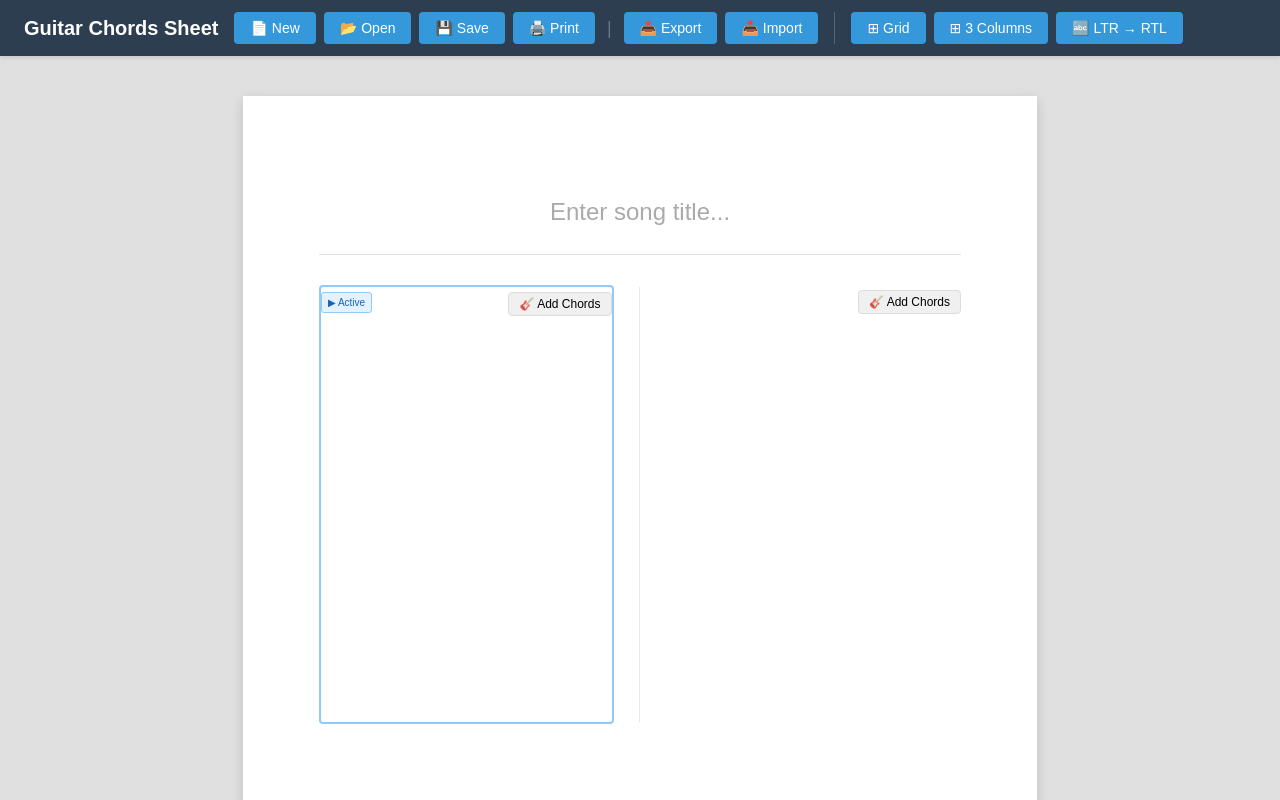
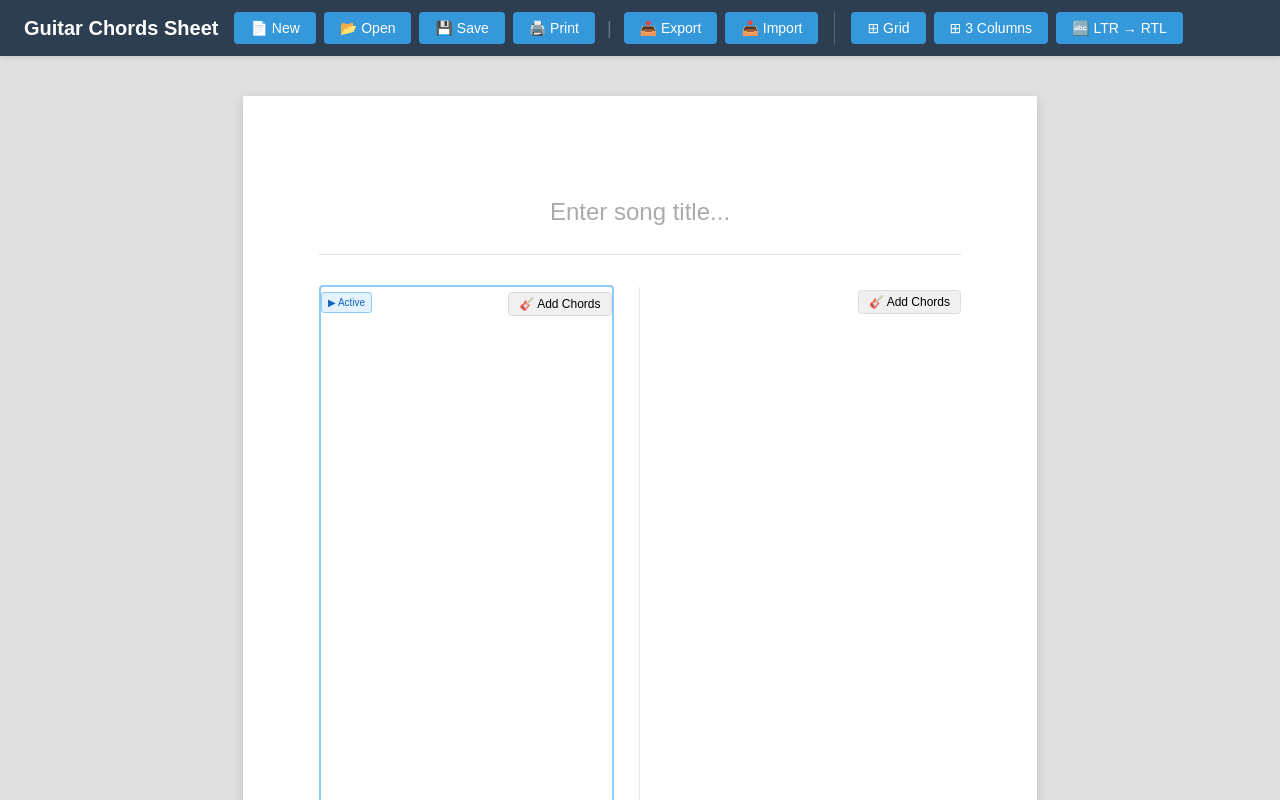
Before and after one commit to ofir5nisimi/chordsheet_studio, a React (Vite) app: page / in a window 1280 px wide. Shown: the top 800 px of the page. Built offline with nearby package versions, Linux system fonts and the light colour scheme.

Commit message:
Fix page boundary indicator, improve print styles, add chord drag padding

```diff
--- a/src/styles/A4Page.css
+++ b/src/styles/A4Page.css
@@ -16,15 +16,35 @@
 .a4-page {
   width: 794px;
   min-height: 1123px;
+  height: 1193px; /* Increased to better match actual print area */
   background-color: #ffffff;
   box-shadow: 0 4px 12px rgba(0, 0, 0, 0.15);
   position: relative;
   box-sizing: border-box;
+  overflow: visible; /* Allow content to overflow visually */
 
   /* Margins matching specification */
   /* Top: 25mm ≈ 94px, Bottom: 25mm ≈ 94px */
   /* Left: 20mm ≈ 76px, Right: 20mm ≈ 76px */
   padding: 94px 76px;
+}
+
+/* Page boundary indicator - red dashed line at the very edge of the page */
+.a4-page::before {
+  content: '';
+  position: absolute;
+  bottom: 0;
+  left: 0;
+  right: 0;
+  height: 3px;
+  background: repeating-linear-gradient(
+    90deg,
+    #e74c3c 0px,
+    #e74c3c 10px,
+    transparent 10px,
+    transparent 20px
+  );
+  z-index: 1000;
 }
 
 .a4-page-content {
@@ -231,6 +251,11 @@
 
 /* Print and PDF styles */
 @media print {
+  * {
+    -webkit-print-color-adjust: exact !important;
+    print-color-adjust: exact !important;
+  }
+
   .a4-page-container {
     padding: 0;
     background-color: #ffffff;
@@ -240,11 +265,41 @@
   .a4-page {
     box-shadow: none;
     margin: 0;
-    /* Use same pixel values as screen for consistency */
-    width: 794px;
+    width: 100%;
+    height: auto;
     min-height: auto;
-    padding: 94px 76px;
-    /* Let the browser handle the scaling to paper size */
+    padding: 15mm 15mm;
+    overflow: visible;
+    page-break-inside: avoid;
+    break-inside: avoid;
+  }
+
+  /* Hide page boundary indicator in print */
+  .a4-page::before,
+  .a4-page::after {
+    display: none !important;
+  }
+
+  .a4-page-content {
+    page-break-inside: avoid;
+    break-inside: avoid;
+  }
+
+  .title-section {
+    border-bottom: 1px solid #ccc;
+    page-break-after: avoid;
+    break-after: avoid;
+    margin-bottom: 20px;
+  }
+
+  .title-input {
+    border: none !important;
+    background: transparent !important;
+  }
+
+  .columns-container {
+    page-break-inside: avoid;
+    break-inside: avoid;
   }
 
   .column {
@@ -253,6 +308,8 @@
     min-height: auto !important;
     border: none !important;
     background-color: transparent !important;
+    page-break-inside: avoid;
+    break-inside: avoid;
   }
 
   /* Hide column separator in print */
@@ -274,12 +331,9 @@
     display: none !important;
   }
 
-  .title-section {
-    border-bottom: 1px solid #ccc;
-  }
-
-  .title-input {
-    border: none !important;
-    background: transparent !important;
+  /* Prevent lyrics lines from breaking across pages */
+  .lyrics-line {
+    page-break-inside: avoid;
+    break-inside: avoid;
   }
 }
```
